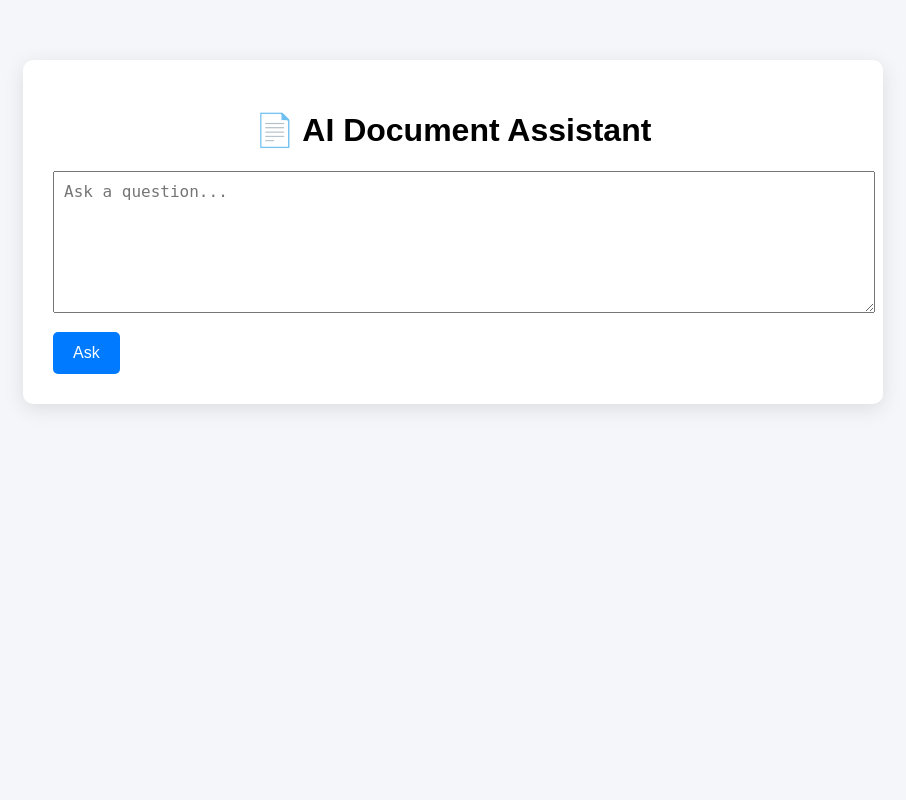
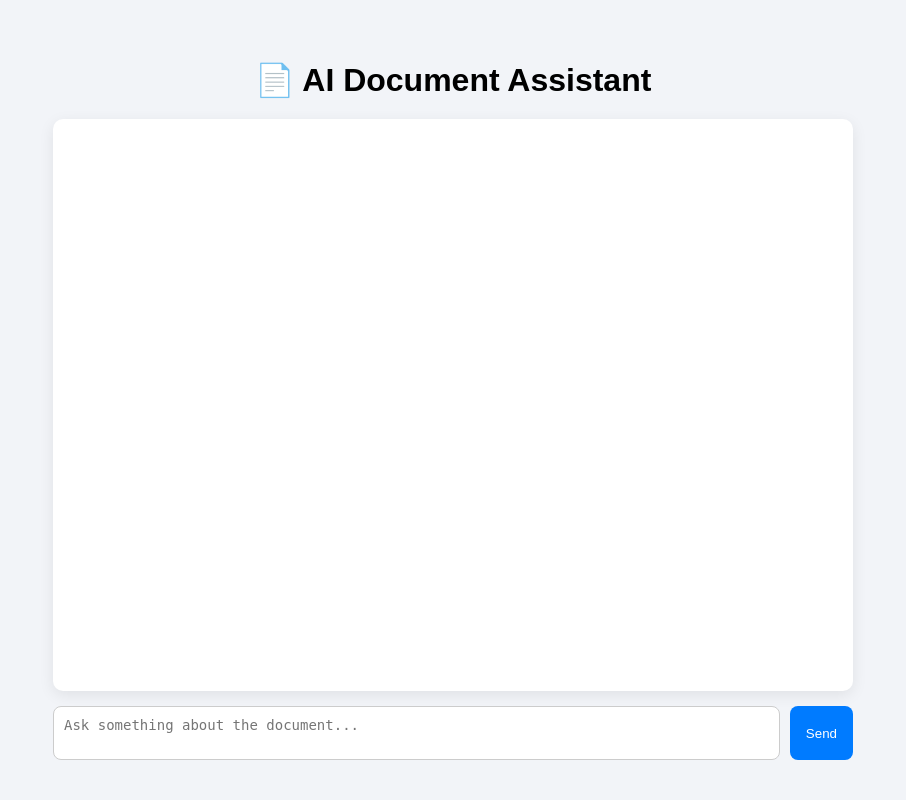
Before and after one commit to Andriamahay11master/General-RAG-architecture, a Flask app: page / in a window 1280 px wide. Shown: the whole page, without its empty margins (187-1093 px from the left). Run offline with Flask 2, Linux system fonts and the light colour scheme.

Commit message:
change design

```diff
--- a/static/style.css
+++ b/static/style.css
@@ -1,48 +1,76 @@
 body {
+  margin: 0;
   font-family: Arial, sans-serif;
-  background: #f4f6f9;
-  margin: 0;
-  padding: 0;
+  background: #f2f4f8;
 }
 
-.container {
+.chat-container {
   max-width: 800px;
-  margin: 60px auto;
-  background: white;
-  padding: 30px;
-  border-radius: 10px;
-  box-shadow: 0 5px 20px rgba(0, 0, 0, 0.1);
+  margin: 40px auto;
+  display: flex;
+  flex-direction: column;
+  height: 90vh;
 }
 
 h1 {
   text-align: center;
+  margin-bottom: 20px;
+}
+
+.chat-box {
+  flex: 1;
+  overflow-y: auto;
+  padding: 20px;
+  background: white;
+  border-radius: 10px;
+  box-shadow: 0 4px 15px rgba(0, 0, 0, 0.08);
+  margin-bottom: 15px;
+}
+
+.message {
+  max-width: 70%;
+  padding: 12px 16px;
+  margin-bottom: 12px;
+  border-radius: 15px;
+  line-height: 1.5;
+}
+
+.user {
+  background: #007bff;
+  color: white;
+  align-self: flex-end;
+  margin-left: auto;
+}
+
+.bot {
+  background: #e9ecef;
+  color: black;
+  align-self: flex-start;
+}
+
+.chat-form {
+  display: flex;
+  gap: 10px;
 }
 
 textarea {
-  width: 100%;
-  height: 120px;
+  flex: 1;
+  resize: none;
   padding: 10px;
-  font-size: 16px;
-  margin-bottom: 15px;
+  font-size: 14px;
+  border-radius: 8px;
+  border: 1px solid #ccc;
 }
 
 button {
+  padding: 10px 16px;
+  border: none;
+  border-radius: 8px;
   background: #007bff;
   color: white;
-  border: none;
-  padding: 12px 20px;
-  font-size: 16px;
   cursor: pointer;
-  border-radius: 5px;
 }
 
 button:hover {
   background: #0056b3;
 }
-
-.response {
-  margin-top: 30px;
-  padding: 20px;
-  background: #f0f4ff;
-  border-left: 4px solid #007bff;
-}
--- a/templates/index.html
+++ b/templates/index.html
@@ -8,31 +8,27 @@
     />
   </head>
   <body>
-    <div class="container">
+    <div class="chat-container">
       <h1>📄 AI Document Assistant</h1>
 
-      <form method="POST" id="question-form">
+      <div id="chat-box" class="chat-box"></div>
+
+      <form id="chat-form" class="chat-form">
         <textarea
-          name="question"
           id="question-input"
-          placeholder="Ask a question..."
+          placeholder="Ask something about the document..."
           required
         ></textarea>
-        <button type="submit">Ask</button>
+        <button type="submit">Send</button>
       </form>
+    </div>
 
-      <div id="response" class="response" style="display: none">
-        <h3>Answer:</h3>
-        <p id="answer-text"></p>
-      </div>
-    </div>
     <script>
-      const form = document.getElementById("question-form");
+      const form = document.getElementById("chat-form");
       const textarea = document.getElementById("question-input");
-      const responseDiv = document.getElementById("response");
-      const answerText = document.getElementById("answer-text");
+      const chatBox = document.getElementById("chat-box");
 
-      // Submit on Enter (but allow Shift+Enter for newline)
+      // Submit on Enter (Shift+Enter = newline)
       textarea.addEventListener("keydown", function (e) {
         if (e.key === "Enter" && !e.shiftKey) {
           e.preventDefault();
@@ -41,26 +37,39 @@
       });
 
       form.addEventListener("submit", async function (e) {
-        e.preventDefault(); // stop page refresh
+        e.preventDefault();
 
         const question = textarea.value.trim();
         if (!question) return;
 
-        answerText.innerText = "Thinking...";
-        responseDiv.style.display = "block";
+        addMessage(question, "user");
+        textarea.value = "";
+
+        const thinkingMsg = addMessage("Thinking...", "bot");
 
         const res = await fetch("/ask", {
           method: "POST",
-          headers: {
-            "Content-Type": "application/json",
-          },
+          headers: { "Content-Type": "application/json" },
           body: JSON.stringify({ question: question }),
         });
 
         const data = await res.json();
 
-        answerText.innerText = data.answer;
+        thinkingMsg.innerText = data.answer;
       });
+
+      // Add message to chat
+      function addMessage(text, sender) {
+        const message = document.createElement("div");
+        message.classList.add("message", sender);
+
+        message.innerText = text;
+
+        chatBox.appendChild(message);
+        chatBox.scrollTop = chatBox.scrollHeight;
+
+        return message;
+      }
     </script>
   </body>
 </html>
```
